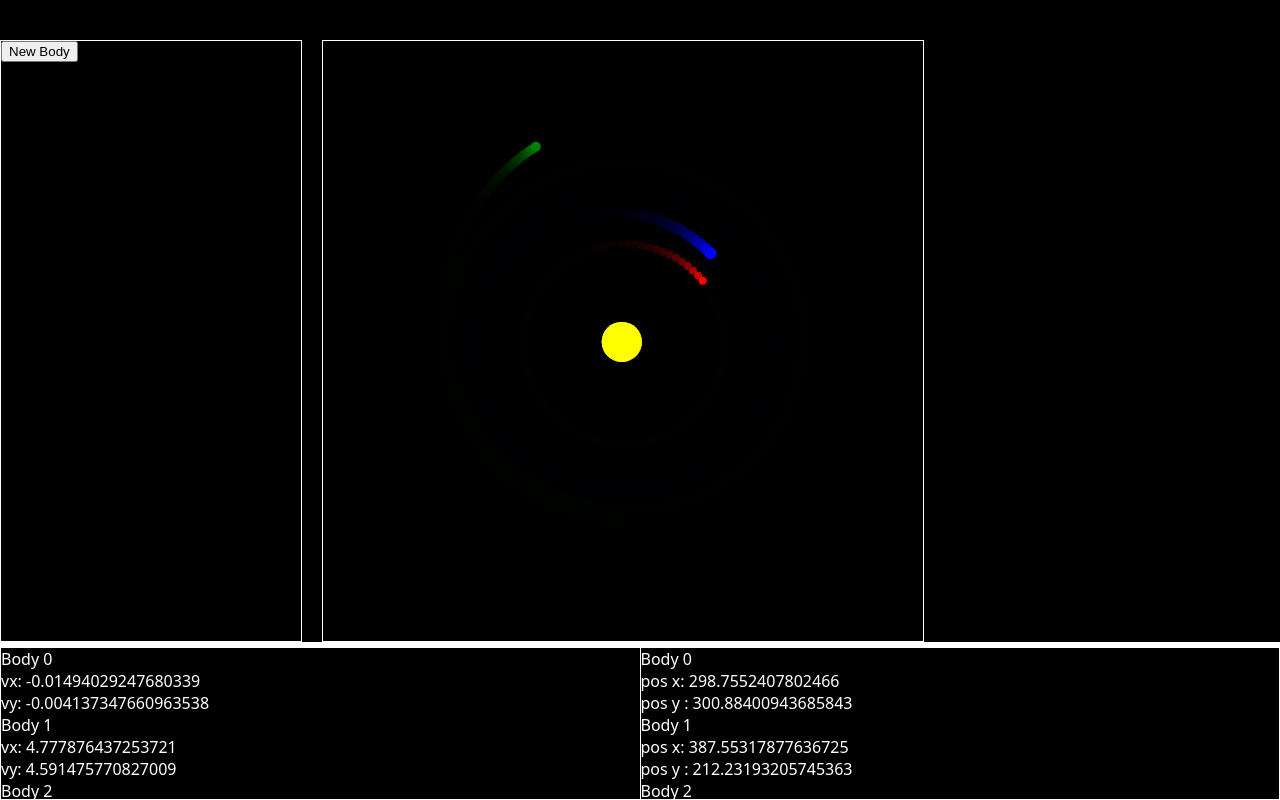
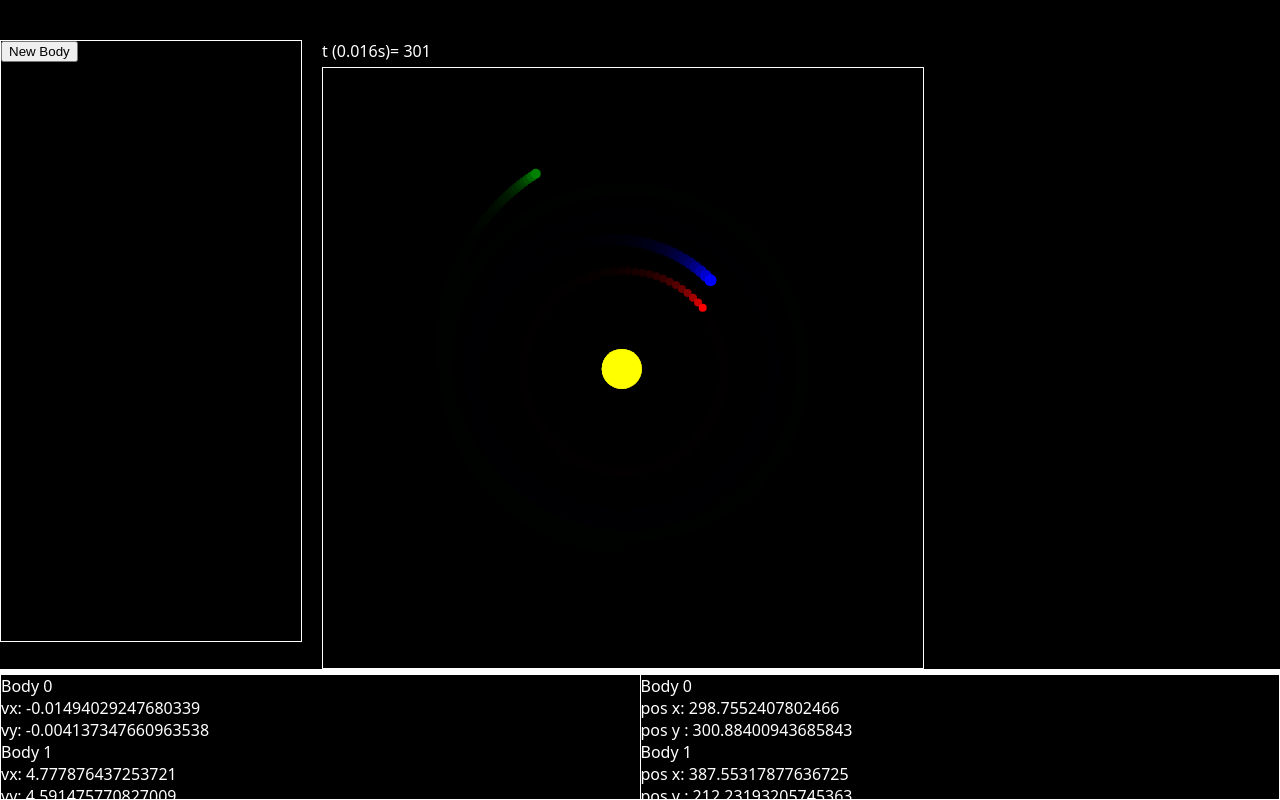
Before and after one commit to btfcookies/CeCoSUNK, a website: page public/index.html in a window 1280 px wide. Drawn offline with Linux system fonts and the light colour scheme.

Commit message:
feat: time display

```diff
--- a/public/index.html
+++ b/public/index.html
@@ -13,7 +13,10 @@
                 <p>Lorem ipsum dolor sit amet consectetur, adipisicing elit. Aperiam, aliquid totam unde, est odit ipsum aut dolorem ab eveniet a numquam laboriosam laudantium! Odio, provident voluptate necessitatibus non earum similique?</p>
             </div>
         </div>
-        <canvas id="space" width="600" height="600"></canvas>
+        <div id="canvas-col">
+            <div id="time-display"></div>
+            <canvas id="space" width="600" height="600"></canvas>
+        </div>
     </div>
     <div id="bar"></div>
     <div id="panel">
--- a/public/script.js
+++ b/public/script.js
@@ -3,8 +3,10 @@ const ctx = canvas.getContext("2d");
 const logDisplay = document.querySelector('#log');
 const posDisplay = document.querySelector('#pos');
 const bodySettings = document.querySelector('#body-settings');
+const timeDisplay = document.querySelector('#time-display');
 
 const G = 1; //gravitational constant
+let t = 0; // start time of the simulated universe
 
 const bodies = [
     { x: 300, y: 300, vx: 0,    vy: 0,    mass: 5000, radius: 20, color: "yellow" },      // star
@@ -29,6 +31,11 @@ function addDisplaysFor(index) {
 }
 
 bodies.forEach((_, i) => addDisplaysFor(i));
+
+function updateTime(){
+    t++;
+    timeDisplay.innerHTML = "t (0.016s)= " + t;
+}
 
 function drawCircle(x, y, radius, color){
     ctx.beginPath();
@@ -103,6 +110,7 @@ function loop(){
     update();
     render();
     displayStats();
+    updateTime();
     requestAnimationFrame(loop);
 }
 
--- a/public/style.css
+++ b/public/style.css
@@ -1,6 +1,8 @@
 body {background: black; margin: 0; overflow: hidden; display: flex; flex-direction: column; height: 100vh;}
 #canvas-row {display: flex; flex-shrink: 0; justify-content: flex-start; align-items: flex-start; margin-top: 40px;}
 #side-panel {width: 300px; height: 600px; margin-right: 20px; border: 1px solid white;}
+#canvas-col {display: flex; flex-direction: column; flex-shrink: 0;}
+#time-display {color: white; font-family: system-ui, -apple-system, BlinkMacSystemFont, 'Segoe UI'; margin-bottom: 5px;}
 canvas {display: block; flex-shrink: 0; background:black; border: 1px solid white;}
 #bar {flex-shrink: 0; height: 5px; background: white;}
 #panel {flex: 1; min-height: 0; display: flex; flex-direction: row; border: 1px solid white; color: white; font-family: system-ui, -apple-system, BlinkMacSystemFont, 'Segoe UI';}
```
